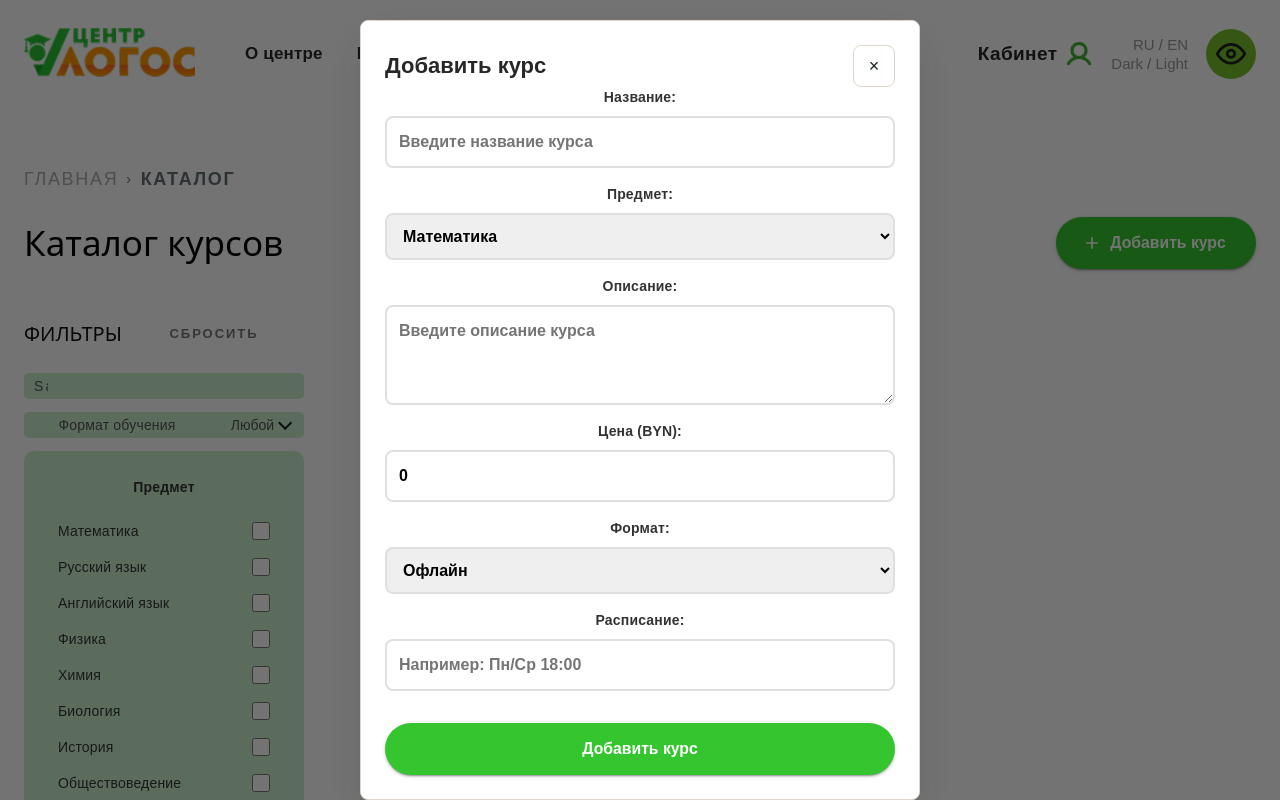
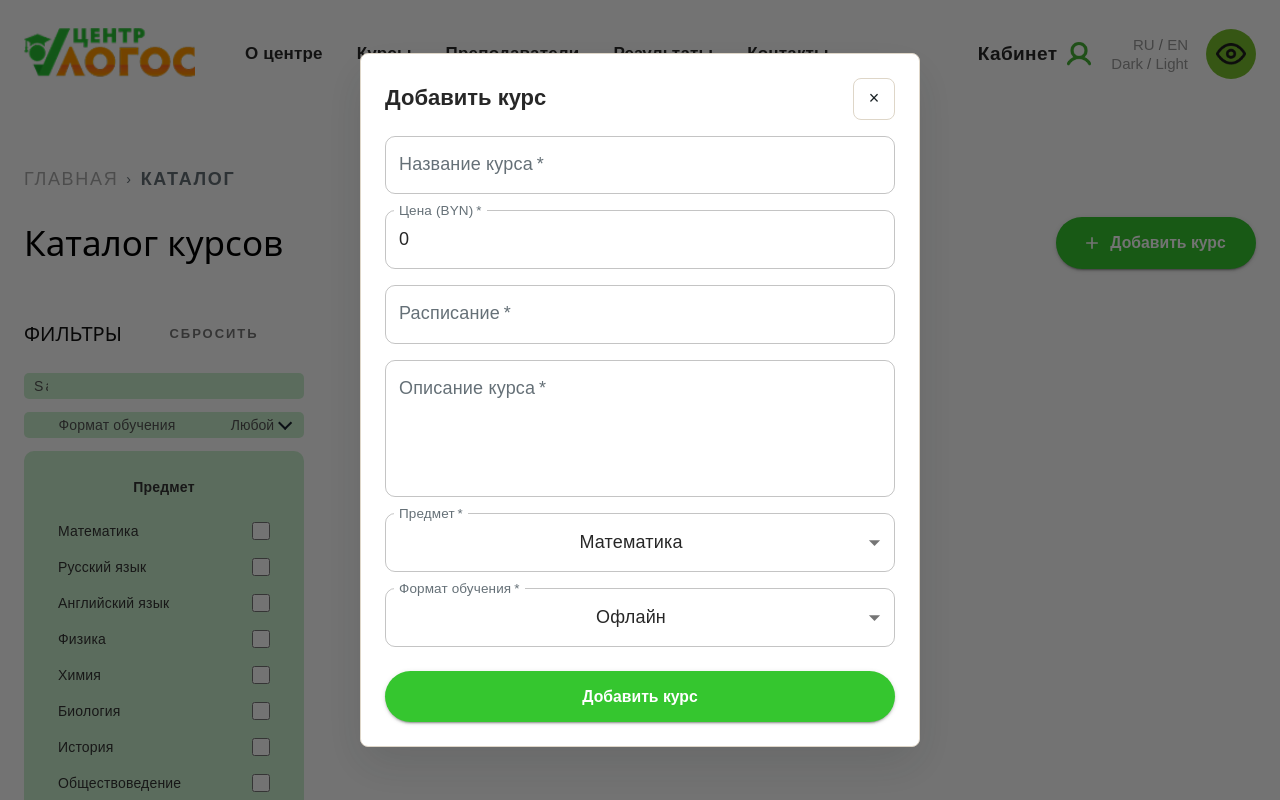
Before and after one commit to darina0000/logos-react-lab, a React (Vite) app: page /courses in a window 1280 px wide. Both pictures are taken after typing "Sample", "5", "5" into the empty fields and a click on the button "Добавить курс". Shown: the top 800 px of the page. Built offline with nearby package versions, Linux system fonts and the light colour scheme.

Commit message:
feat: replace select elements with MUI FormControl, Select and MenuItem components

```diff
--- a/src/pages/CoursesPage.jsx
+++ b/src/pages/CoursesPage.jsx
@@ -7,6 +7,7 @@ import AddIcon from "@mui/icons-material/Add";
 import { IconButton } from "@mui/material";
 import EditIcon from "@mui/icons-material/Edit";
 import DeleteIcon from "@mui/icons-material/Delete";
+import { TextField, FormControl, InputLabel, Select, MenuItem,} from "@mui/material";
 
 const CoursesPage = () => {
   const [courses, setCourses] = useState([]);
@@ -400,82 +401,88 @@ const CoursesPage = () => {
           onClose={() => setIsModalOpen(false)}
           title={editingCourse ? "Редактировать курс" : "Добавить курс"}
         >
-          <form onSubmit={handleFormSubmit} className="course-form">
-            <label>
-              Название:
-              <input
-                type="text"
-                name="title"
-                value={formData.title}
-                onChange={handleInputChange}
-                required
-                placeholder="Введите название курса"
-              />
-            </label>
+          <form
+            onSubmit={handleFormSubmit}
+            style={{ display: "grid", gap: "16px", marginTop: "16px" }}
+          >
+            <TextField
+              label="Название курса"
+              name="title"
+              value={formData.title}
+              onChange={handleInputChange}
+              required
+              variant="outlined"
+              fullWidth
+            />
 
-            <label>
-              Предмет:
-              <select
+            <TextField
+              label="Цена (BYN)"
+              name="price"
+              type="number"
+              value={formData.price}
+              onChange={handleInputChange}
+              required
+              inputProps={{ min: 0 }}
+              variant="outlined"
+              fullWidth
+            />
+
+            <TextField
+              label="Расписание"
+              name="schedule"
+              value={formData.schedule}
+              onChange={handleInputChange}
+              required
+              placeholder="Например: Пн/Ср 18:00"
+              variant="outlined"
+              fullWidth
+            />
+
+            <TextField
+              label="Описание курса"
+              name="description"
+              value={formData.description}
+              onChange={handleInputChange}
+              required
+              multiline
+              rows={4}
+              variant="outlined"
+              fullWidth
+            />
+
+            {/* Предмет — MUI Select */}
+            <FormControl fullWidth required>
+              <InputLabel id="subject-label">Предмет</InputLabel>
+              <Select
+                labelId="subject-label"
                 name="subject"
                 value={formData.subject}
+                label="Предмет"
                 onChange={handleInputChange}
               >
                 {subjects.map((subject) => (
-                  <option key={subject.id} value={subject.id}>
+                  <MenuItem key={subject.id} value={subject.id}>
                     {subject.name}
-                  </option>
+                  </MenuItem>
                 ))}
-              </select>
-            </label>
+              </Select>
+            </FormControl>
 
-            <label>
-              Описание:
-              <textarea
-                name="description"
-                value={formData.description}
-                onChange={handleInputChange}
-                required
-                placeholder="Введите описание курса"
-              />
-            </label>
-
-            <label>
-              Цена (BYN):
-              <input
-                type="number"
-                name="price"
-                value={formData.price}
-                onChange={handleInputChange}
-                required
-                min="0"
-              />
-            </label>
-
-            <label>
-              Формат:
-              <select
+            {/* Формат — MUI Select */}
+            <FormControl fullWidth required>
+              <InputLabel id="format-label">Формат обучения</InputLabel>
+              <Select
+                labelId="format-label"
                 name="format"
                 value={formData.format}
+                label="Формат обучения"
                 onChange={handleInputChange}
               >
-                <option value="offline">Офлайн</option>
-                <option value="online">Онлайн</option>
-              </select>
-            </label>
+                <MenuItem value="offline">Офлайн</MenuItem>
+                <MenuItem value="online">Онлайн</MenuItem>
+              </Select>
+            </FormControl>
 
-            <label>
-              Расписание:
-              <input
-                type="text"
-                name="schedule"
-                value={formData.schedule}
-                onChange={handleInputChange}
-                required
-                placeholder="Например: Пн/Ср 18:00"
-              />
-            </label>
-
-            {/*кнопка "отправить" в модалке*/}
             <Button
               type="submit"
               variant="contained"
@@ -486,7 +493,7 @@ const CoursesPage = () => {
                 borderRadius: 999,
                 fontWeight: 700,
                 textTransform: "none",
-                mt: 2,
+                mt: 1,
               }}
             >
               {editingCourse ? "Сохранить изменения" : "Добавить курс"}
```
